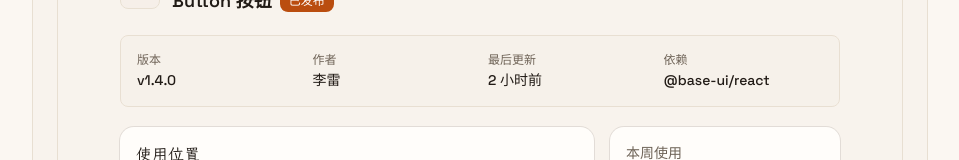
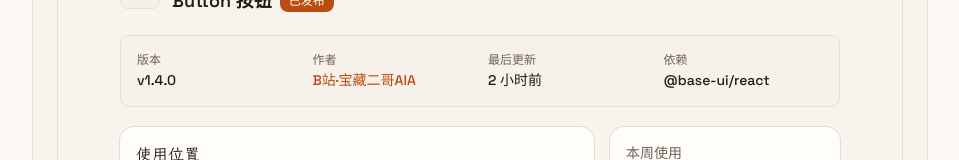
Before and after one commit to ErgeAIA/XieYi, a Next.js app: page /examples in a window 1280 px wide. Shown: the part 5403-5563 px from the top of the page, without its empty margins (320-1279 px from the left). Built offline with nearby package versions, Linux system fonts and the light colour scheme.

Commit message:
feat(examples): 作者署名统一为 B站·宝藏二哥AIA 并链接 B 站空间

```diff
--- a/src/components/examples/pages.tsx
+++ b/src/components/examples/pages.tsx
@@ -639,11 +639,15 @@ function TimelineExample() {
 
 function StackedExample() {
   const navItems = ["首页", "组件", "示例", "提示词库"];
-  const meta: [string, string][] = [
-    ["版本", "v1.4.0"],
-    ["作者", "李雷"],
-    ["最后更新", "2 小时前"],
-    ["依赖", "@base-ui/react"],
+  const meta: { label: string; value: string; href?: string }[] = [
+    { label: "版本", value: "v1.4.0" },
+    {
+      label: "作者",
+      value: "B站·宝藏二哥AIA",
+      href: "https://space.bilibili.com/67221461",
+    },
+    { label: "最后更新", value: "2 小时前" },
+    { label: "依赖", value: "@base-ui/react" },
   ];
   const usages = [
     { page: "数据面板", usage: "导出报表", count: 4 },
@@ -709,10 +713,23 @@ function StackedExample() {
 
             {/* 元信息描述列表 */}
             <dl className="grid grid-cols-2 gap-4 rounded-md border bg-muted/20 p-4 sm:grid-cols-4">
-              {meta.map(([k, v]) => (
-                <div key={k}>
-                  <dt className="text-xs text-muted-foreground">{k}</dt>
-                  <dd className="mt-0.5 text-sm font-medium">{v}</dd>
+              {meta.map((m) => (
+                <div key={m.label}>
+                  <dt className="text-xs text-muted-foreground">{m.label}</dt>
+                  <dd className="mt-0.5 text-sm font-medium">
+                    {m.href ? (
+                      <a
+                        href={m.href}
+                        target="_blank"
+                        rel="noopener noreferrer"
+                        className="text-primary hover:underline"
+                      >
+                        {m.value}
+                      </a>
+                    ) : (
+                      m.value
+                    )}
+                  </dd>
                 </div>
               ))}
             </dl>
@@ -1214,7 +1231,7 @@ export const pageExamples: PageExample[] = [
 - 顶部应用栏：左侧品牌名，中部横向导航（当前项高亮），右侧用户头像。
 - 下方居中窄栏（max-width 约 768px）竖向堆叠：
   - 抬头区：左侧图标方块 + 眉题（如「组件」）+ 标题（如「Button 按钮」）+ 状态 Badge；右侧操作按钮（次要「复制名称」+ 主色「复制提示词」）。
-  - 元信息条：2–4 列描述列表（版本 / 作者 / 最后更新 / 依赖）。
+  - 元信息条：2–4 列描述列表（版本 / 作者 / 最后更新 / 依赖；作者署名固定为「B站·宝藏二哥AIA」，带链接 https://space.bilibili.com/67221461，新窗口打开）。
   - 左右分栏（左主右辅）：左侧卡片含表格（使用位置：页面 / 用法 / 次数，底部合计行）；右侧窄栏为统计卡（大数字 + 同比变化）与「最近动态」feed（头像 + 文案 + 相对时间），feed 底部输入框可添加备注。
 
 样式约束：
```
